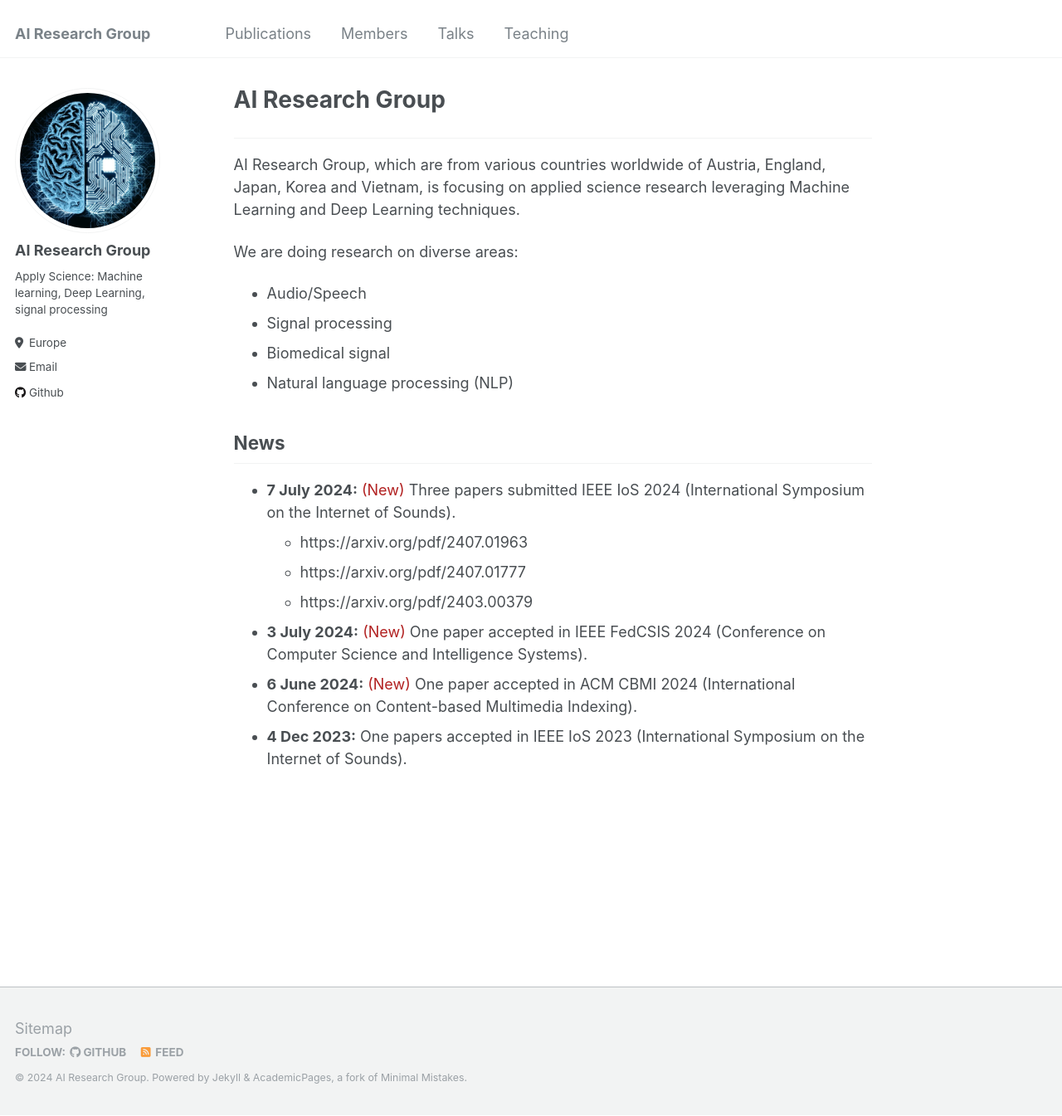
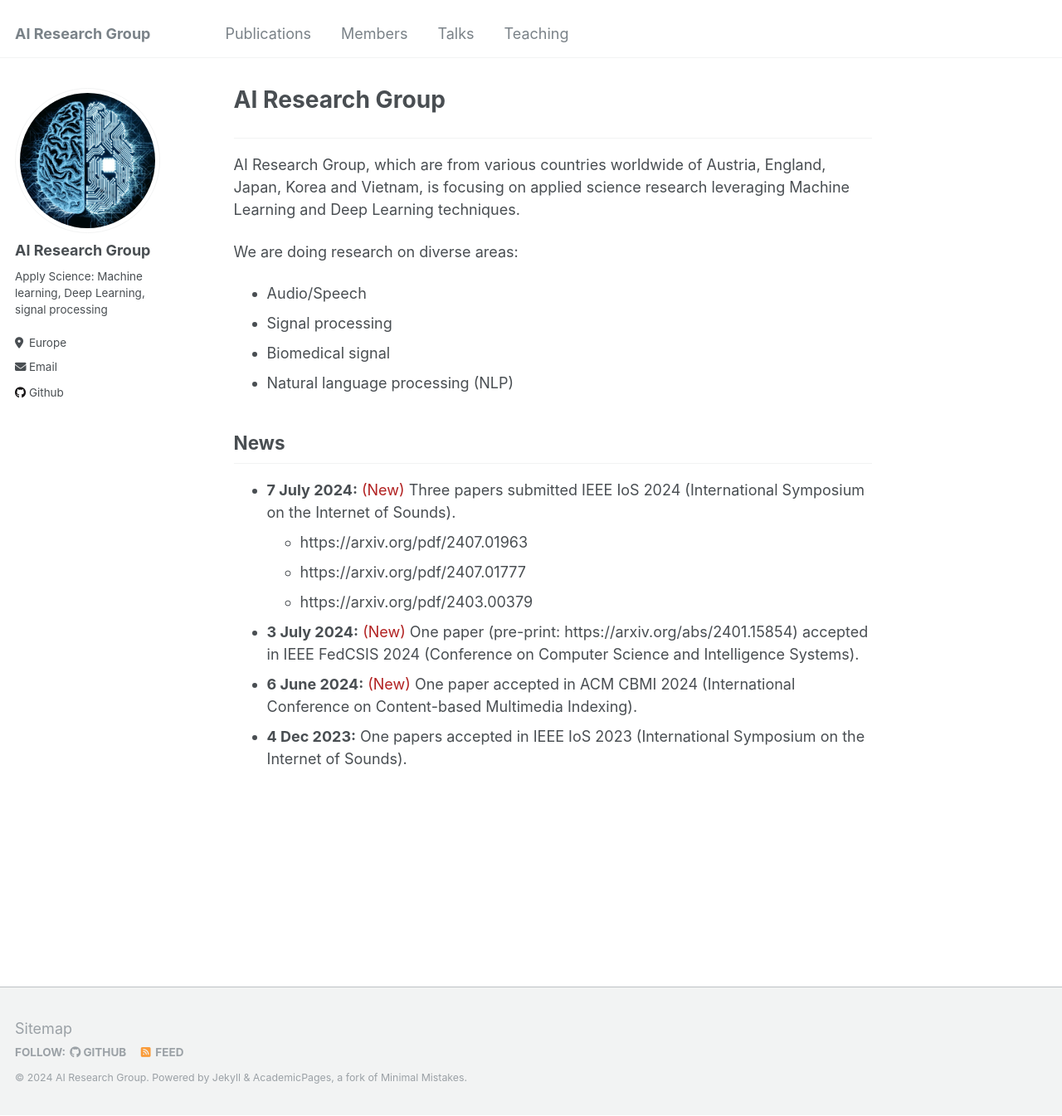
Before and after one commit to AI-ResearchGroup/AI-ResearchGroup.github.io, a Jekyll site: the page built from _pages/about.md, in a window 1280 px wide and 1345 px high. Shown: the whole window at 83% size. Built offline with Jekyll 4.4.1, drawn with Linux system fonts in a browser that asks for light colours.

Commit message:
Update about.md

```diff
--- a/_pages/about.md
+++ b/_pages/about.md
@@ -24,6 +24,6 @@ News
   + https://arxiv.org/pdf/2407.01963
   + https://arxiv.org/pdf/2407.01777
   + https://arxiv.org/pdf/2403.00379
-* **3 July 2024:** <span style="color:#B22222">(New)</span> One paper accepted in IEEE FedCSIS 2024 (Conference on Computer Science and Intelligence Systems).
+* **3 July 2024:** <span style="color:#B22222">(New)</span> One paper (pre-print: https://arxiv.org/abs/2401.15854) accepted in IEEE FedCSIS 2024 (Conference on Computer Science and Intelligence Systems).
 * **6 June 2024:** <span style="color:#B22222">(New)</span> One paper accepted in ACM CBMI 2024 (International Conference on Content-based Multimedia Indexing).
 * **4 Dec 2023:** <span style="color:#B22222"></span> One papers accepted in IEEE IoS 2023 (International Symposium on the Internet of Sounds).
```
